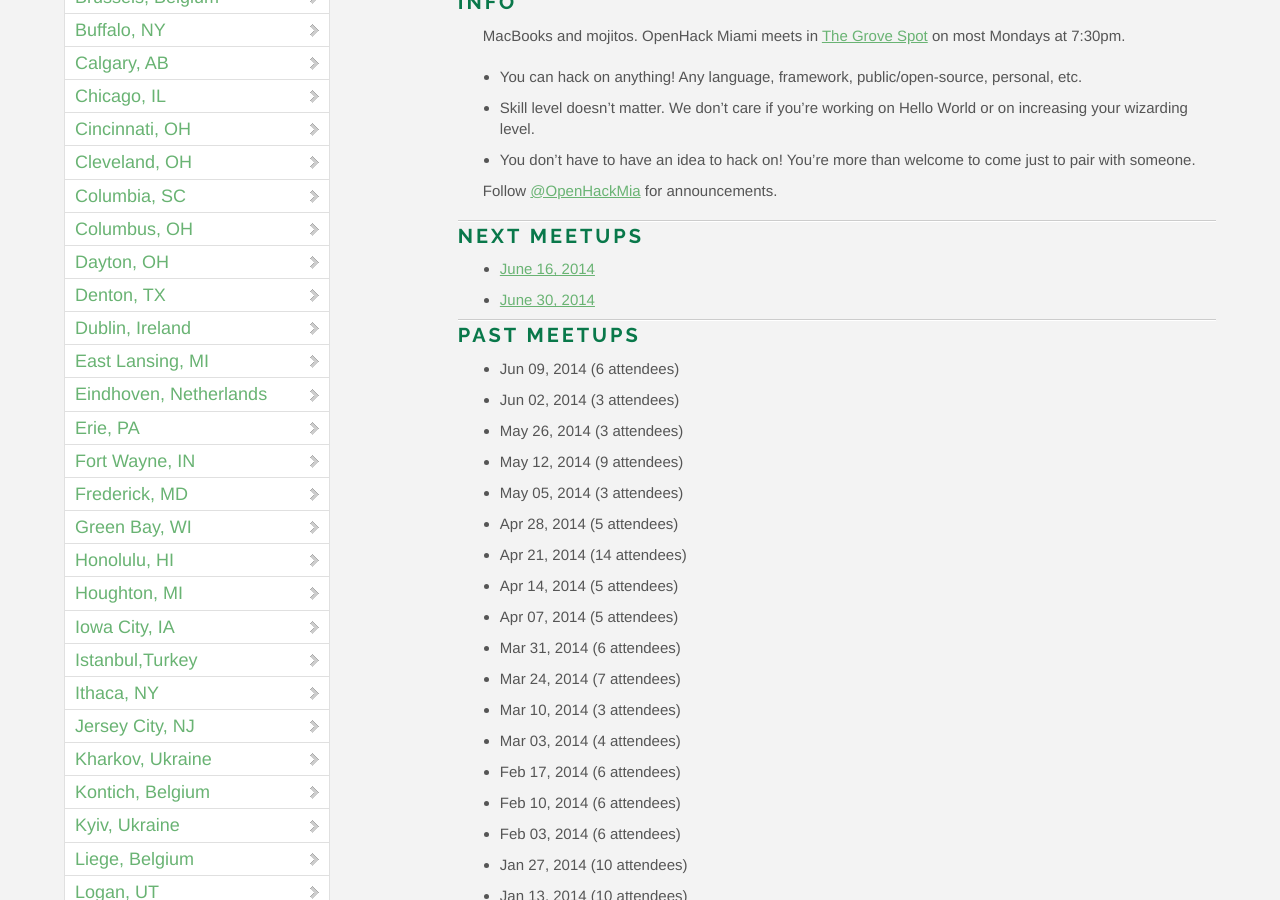
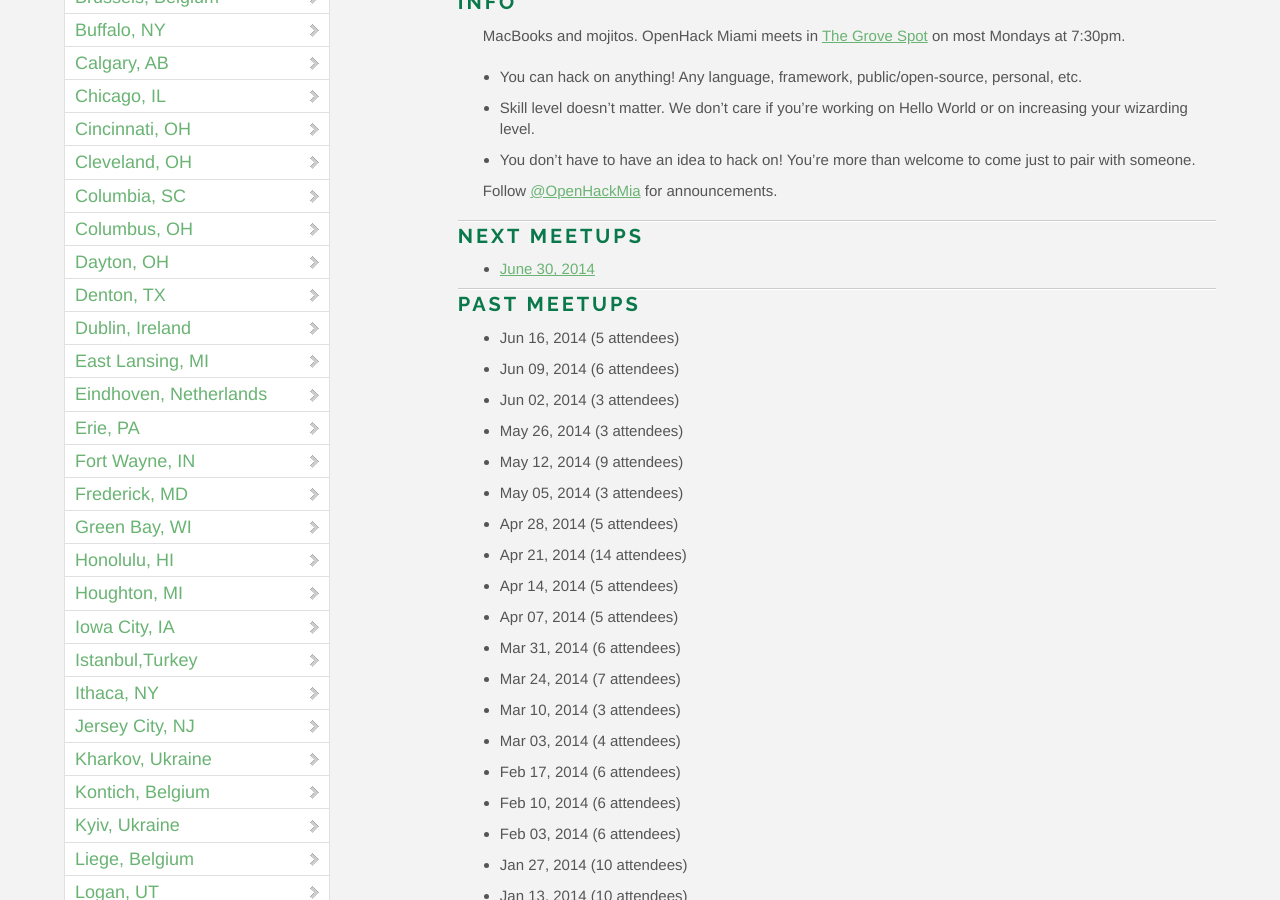
Before and after one commit to OpenHack/openhack.github.com, a Jekyll site: the page built from miami/index.markdown, in a window 1280 px wide and 900 px high, scrolled down 733 px. Built offline with Jekyll 4.4.1, drawn with Linux system fonts in a browser that asks for light colours; nearby versions of some CDN libraries; comment, search, counter and statistics services are not loaded.

Commit message:
miami update

```diff
--- a/miami/index.markdown
+++ b/miami/index.markdown
@@ -19,11 +19,11 @@ Follow [@OpenHackMia](http://twitter.com/openhackmia) for announcements.
 
 ### Next meetups
 
-* [June 16, 2014](http://www.meetup.com/miamirb/events/184240442/)
 * [June 30, 2014](http://www.meetup.com/miamirb/events/187976042/)
 
 ### Past meetups
 
+* Jun 16, 2014 (5 attendees)
 * Jun 09, 2014 (6 attendees)
 * Jun 02, 2014 (3 attendees)
 * May 26, 2014 (3 attendees)
```
